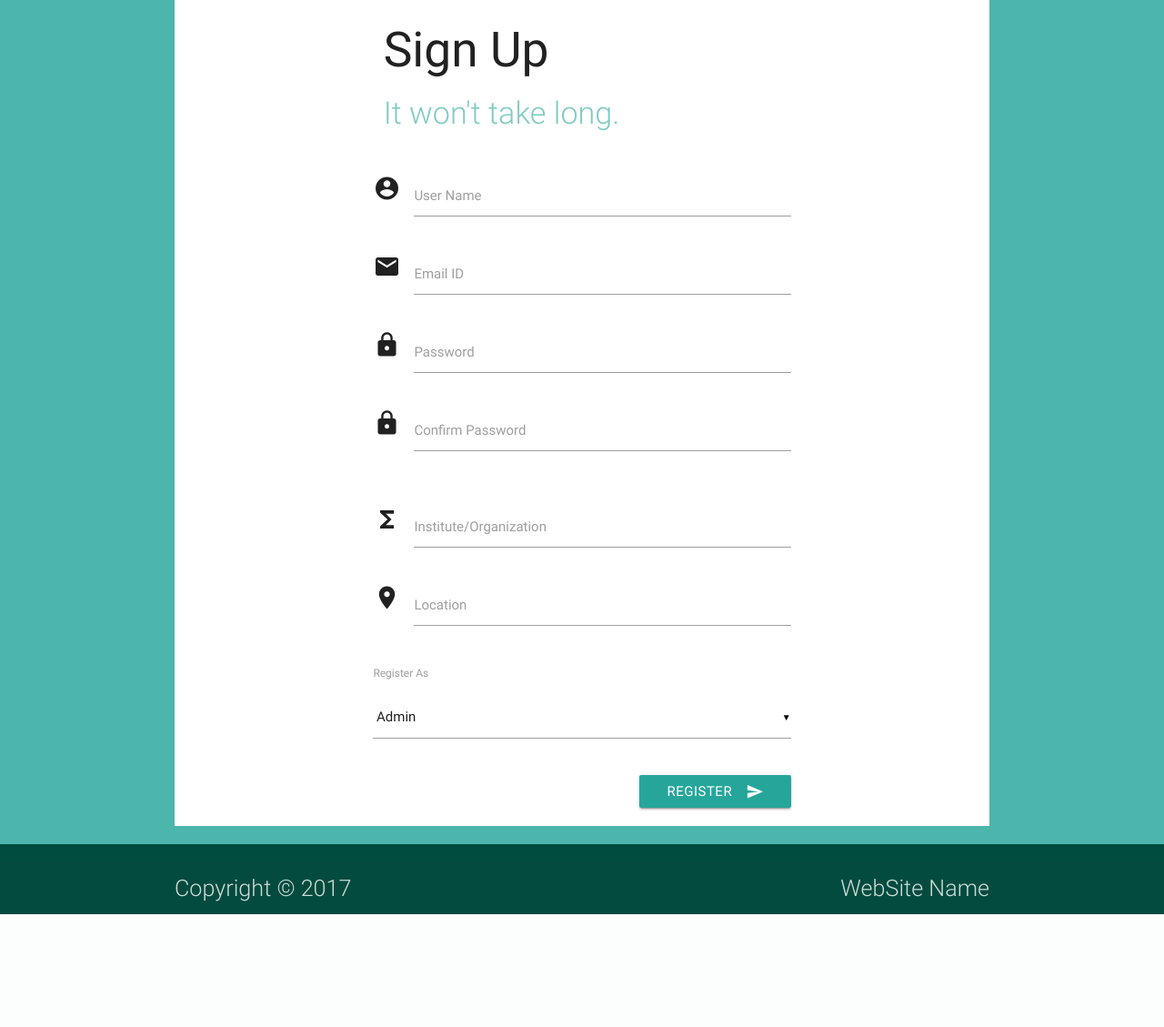
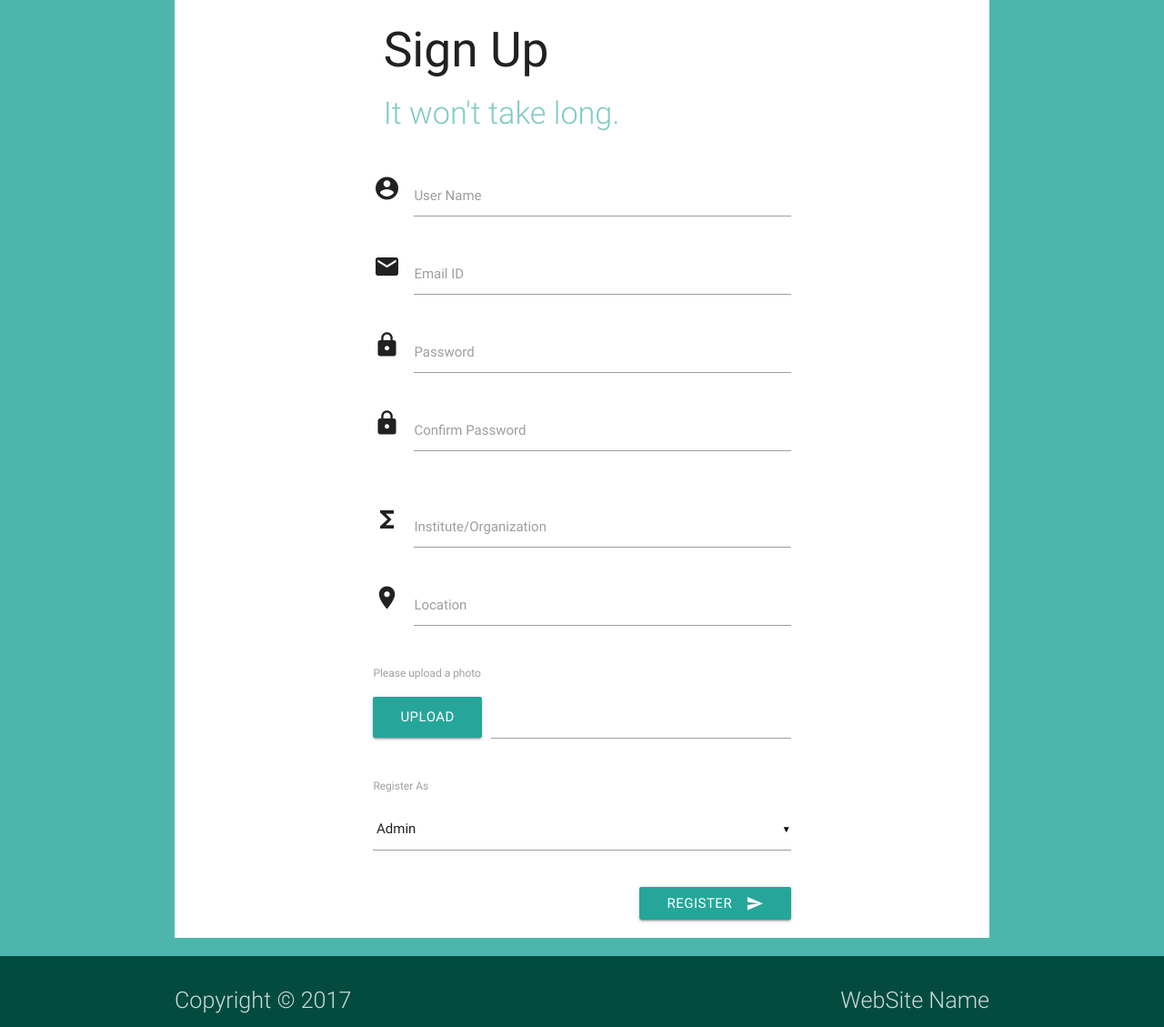
Before and after one commit to Pk13055/effective-giggle, a Flask app: page /signup in a window 1280 px wide. Shown: the part 65-1194 px from the top of the page at 91% size. Before the commit the page ends 1070 px from the top, so only its background shows below. Run offline with Flask 2, Linux system fonts and the light colour scheme; some libraries are stand-ins or nearby versions.

Commit message:
profile photo column added in registration page

```diff
--- a/app/templates/Forms/registration.html
+++ b/app/templates/Forms/registration.html
@@ -85,6 +85,18 @@
 							<label for="location">Location</label>
 						</div>
 					</div>
+					<div class = "row">
+						<label>Please upload a photo</label>
+						<div class="file-field input-field">
+							<div class="btn">
+								<input type="file">
+								<span>UPLOAD</span>
+							</div>
+							<div class="file-path-wrapper">
+								<input class="file-path validate" type="text">
+						  	</div>
+						</div>
+					</div>
 					<div class="row">
 						<label for="role"> Register As </label>
 						<div class="input-field">
```
Lines whose indentation alone changed are shown as unchanged.
